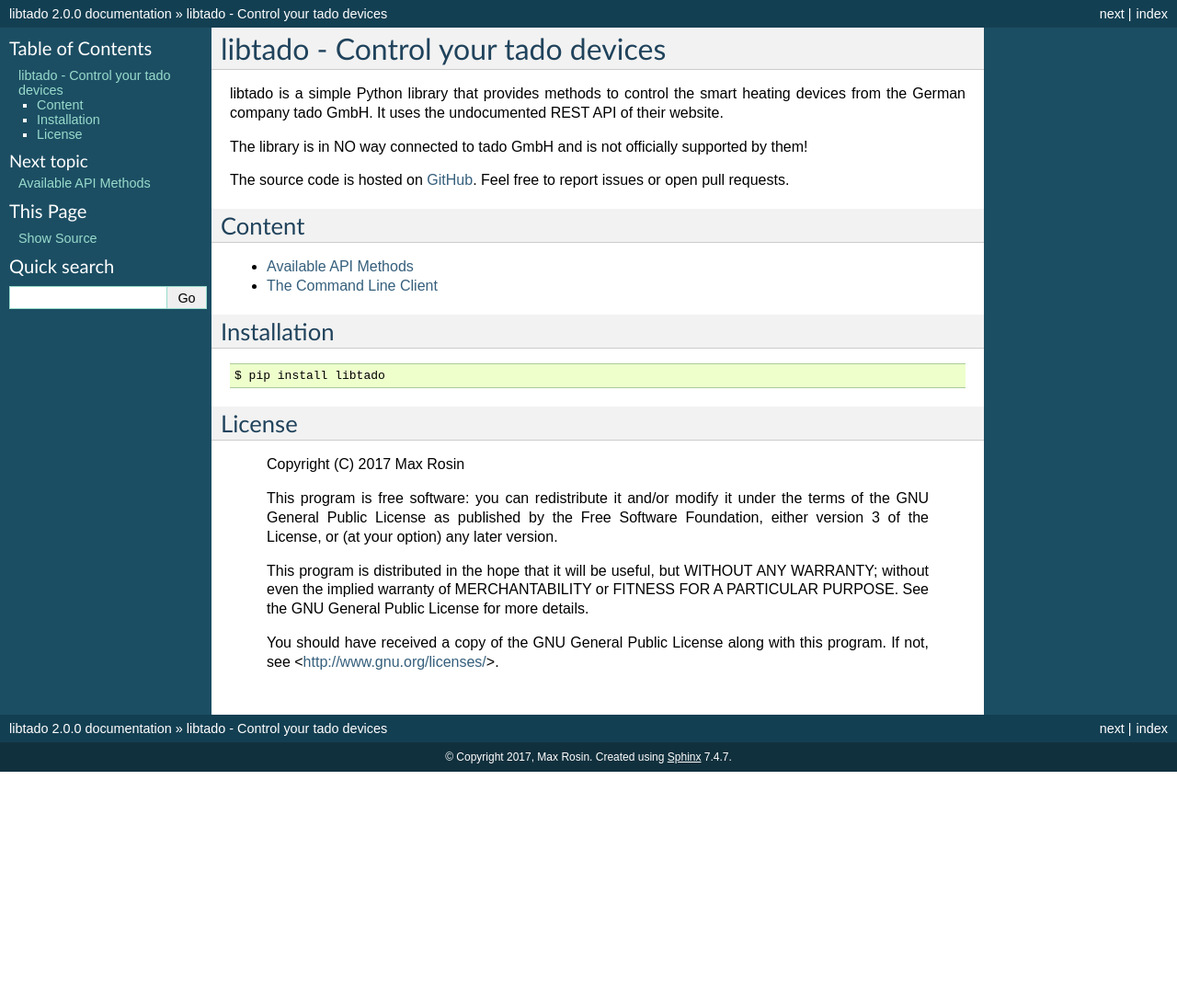
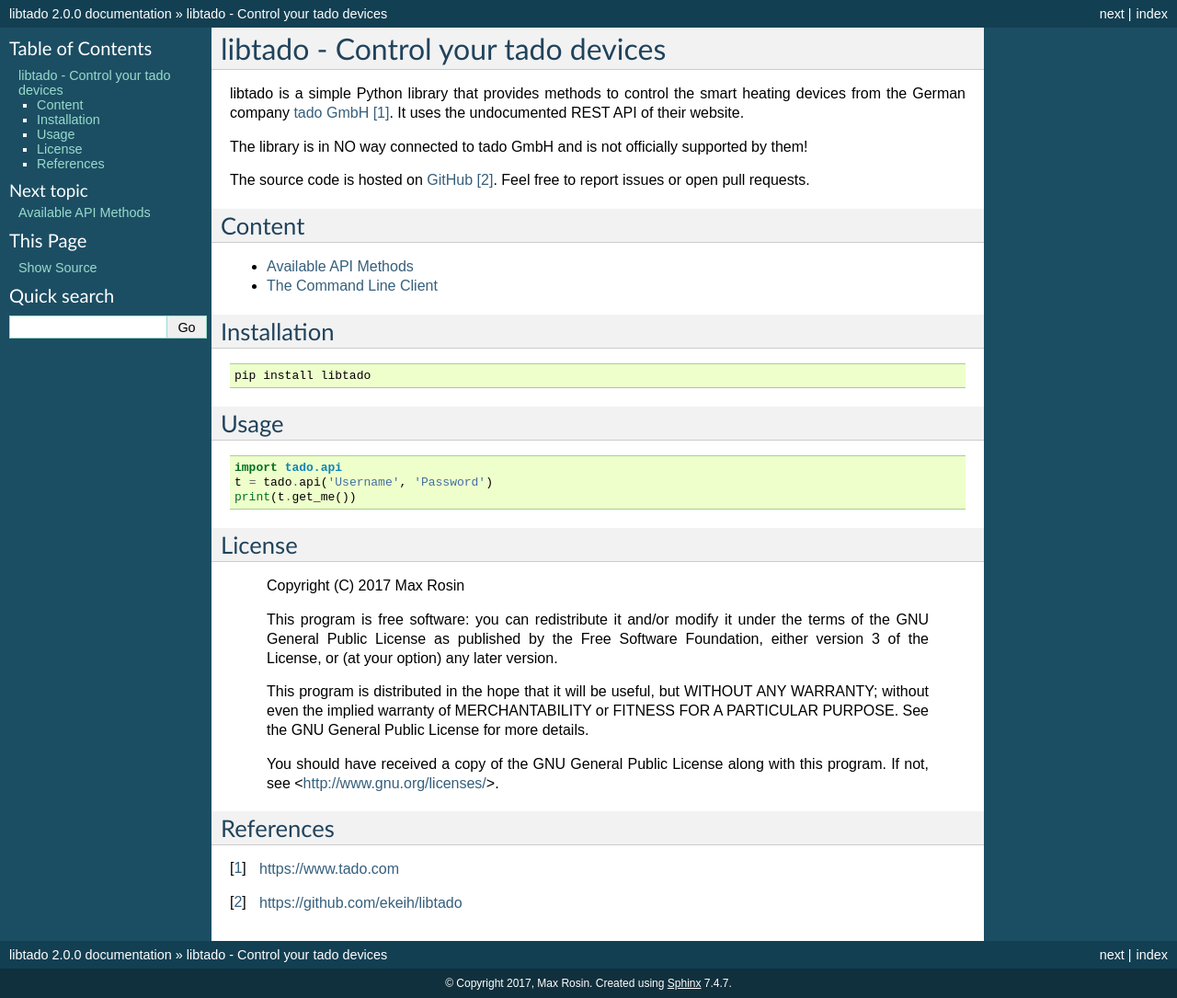
Before and after one commit to ekeih/libtado, a Sphinx documentation site: the page built from docs/source/index.rst, in a window 1280 px wide. Shown: the whole page at 92% size. Built offline with Sphinx 7.4.7, drawn with Linux system fonts in a browser that asks for light colours; before the commit the page ends 900 px from its top, so only the background shows below that.

Commit message:
more docs

```diff
--- a/docs/source/index.rst
+++ b/docs/source/index.rst
@@ -1,8 +1,9 @@
+===================================
 libtado - Control your tado devices
 ===================================
 
 libtado is a simple Python library that provides methods to control the smart
-heating devices from the German company tado GmbH. It uses the undocumented
+heating devices from the German company `tado GmbH`_. It uses the undocumented
 REST API of their website.
 
 The library is in NO way connected to tado GmbH and is not officially
@@ -12,8 +13,9 @@
 pull requests.
 
 
+*******
 Content
-^^^^^^^
+*******
 
 .. toctree::
    :maxdepth: 2
@@ -22,16 +24,29 @@
    cli
 
 
+************
 Installation
-^^^^^^^^^^^^
+************
 
-::
+.. code-block:: bash
 
-  $ pip install libtado
+  pip install libtado
 
 
+*****
+Usage
+*****
+
+.. code-block:: python
+
+  import tado.api
+  t = tado.api('Username', 'Password')
+  print(t.get_me())
+
+
+*******
 License
-^^^^^^^
+*******
 
 
   Copyright (C) 2017  Max Rosin
@@ -49,4 +64,11 @@
   You should have received a copy of the GNU General Public License
   along with this program.  If not, see <http://www.gnu.org/licenses/>.
 
+
+**********
+References
+**********
+
+.. target-notes::
+.. _`tado GmbH`: https://www.tado.com
 .. _GitHub: https://github.com/ekeih/libtado
```
